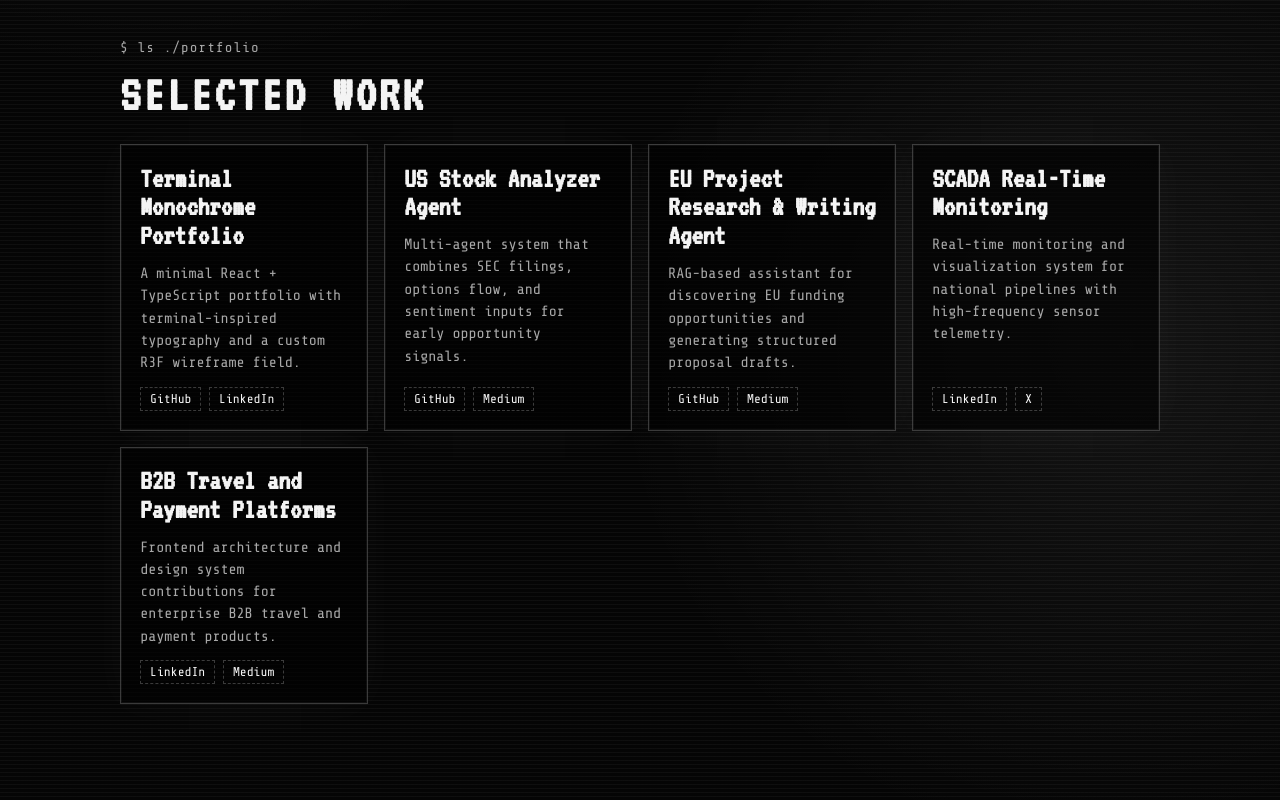
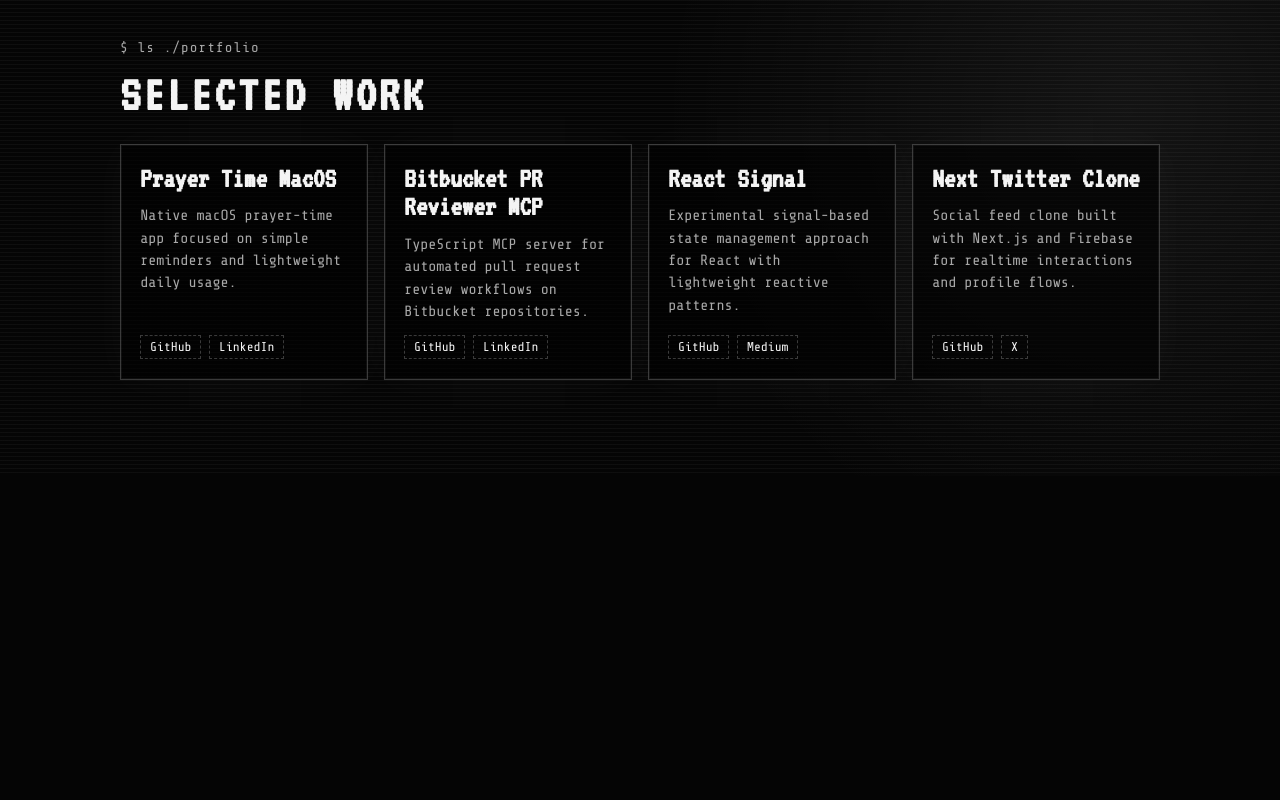
Before and after one commit to furkankaynak/furkankaynak, a React (Vite) app: page / in a window 1280 px wide. Shown: the part 824-1624 px from the top of the page. After the commit the page ends 1300 px from the top, so only its background shows below. Built offline with nearby package versions, Linux system fonts and the light colour scheme.

Commit message:
update: switch portfolio cards to project-specific links
Replace profile-level placeholders with direct project URLs so visitors can access concrete work examples with fewer clicks and better signal quality.

```diff
--- a/src/data/projects.ts
+++ b/src/data/projects.ts
@@ -11,48 +11,48 @@
 
 export const projects: ProjectItem[] = [
   {
-    name: "Terminal Monochrome Portfolio",
+    name: "Prayer Time MacOS",
     description:
-      "A minimal React + TypeScript portfolio with terminal-inspired typography and a custom R3F wireframe field.",
+      "Native macOS prayer-time app focused on simple reminders and lightweight daily usage.",
     links: [
-      { label: "GitHub", url: "https://github.com/furkankaynak" },
+      {
+        label: "GitHub",
+        url: "https://github.com/furkankaynak/prayer-time-macos"
+      },
       { label: "LinkedIn", url: "https://www.linkedin.com/in/furkankaynak/" }
     ]
   },
   {
-    name: "US Stock Analyzer Agent",
+    name: "Bitbucket PR Reviewer MCP",
     description:
-      "Multi-agent system that combines SEC filings, options flow, and sentiment inputs for early opportunity signals.",
+      "TypeScript MCP server for automated pull request review workflows on Bitbucket repositories.",
     links: [
-      { label: "GitHub", url: "https://github.com/furkankaynak" },
-      { label: "Medium", url: "https://medium.com/@furkankaynak.74" }
+      {
+        label: "GitHub",
+        url: "https://github.com/furkankaynak/bitbucket-pr-reviewer-mcp"
+      },
+      { label: "LinkedIn", url: "https://www.linkedin.com/in/furkankaynak/" }
     ]
   },
   {
-    name: "EU Project Research & Writing Agent",
+    name: "React Signal",
     description:
-      "RAG-based assistant for discovering EU funding opportunities and generating structured proposal drafts.",
+      "Experimental signal-based state management approach for React with lightweight reactive patterns.",
     links: [
-      { label: "GitHub", url: "https://github.com/furkankaynak" },
-      { label: "Medium", url: "https://medium.com/@furkankaynak.74" }
+      { label: "GitHub", url: "https://github.com/furkankaynak/react-signal" },
+      {
+        label: "Medium",
+        url: "https://medium.com/@furkankaynak.74/unlocking-reacts-potential-with-signals-a-step-by-step-guide-to-implementing-signals-1aa7c4b45553"
+      }
     ]
   },
   {
-    name: "SCADA Real-Time Monitoring",
+    name: "Next Twitter Clone",
     description:
-      "Real-time monitoring and visualization system for national pipelines with high-frequency sensor telemetry.",
+      "Social feed clone built with Next.js and Firebase for realtime interactions and profile flows.",
     links: [
-      { label: "LinkedIn", url: "https://www.linkedin.com/in/furkankaynak/" },
+      { label: "GitHub", url: "https://github.com/furkankaynak/next-twitter-clone" },
       { label: "X", url: "https://x.com/furkannkaynak" }
-    ]
-  },
-  {
-    name: "B2B Travel and Payment Platforms",
-    description:
-      "Frontend architecture and design system contributions for enterprise B2B travel and payment products.",
-    links: [
-      { label: "LinkedIn", url: "https://www.linkedin.com/in/furkankaynak/" },
-      { label: "Medium", url: "https://medium.com/@furkankaynak.74" }
     ]
   }
 ];
```
Also changed, not shown: .docs/agent-memory.md, .docs/kanban-portfolio.md.
